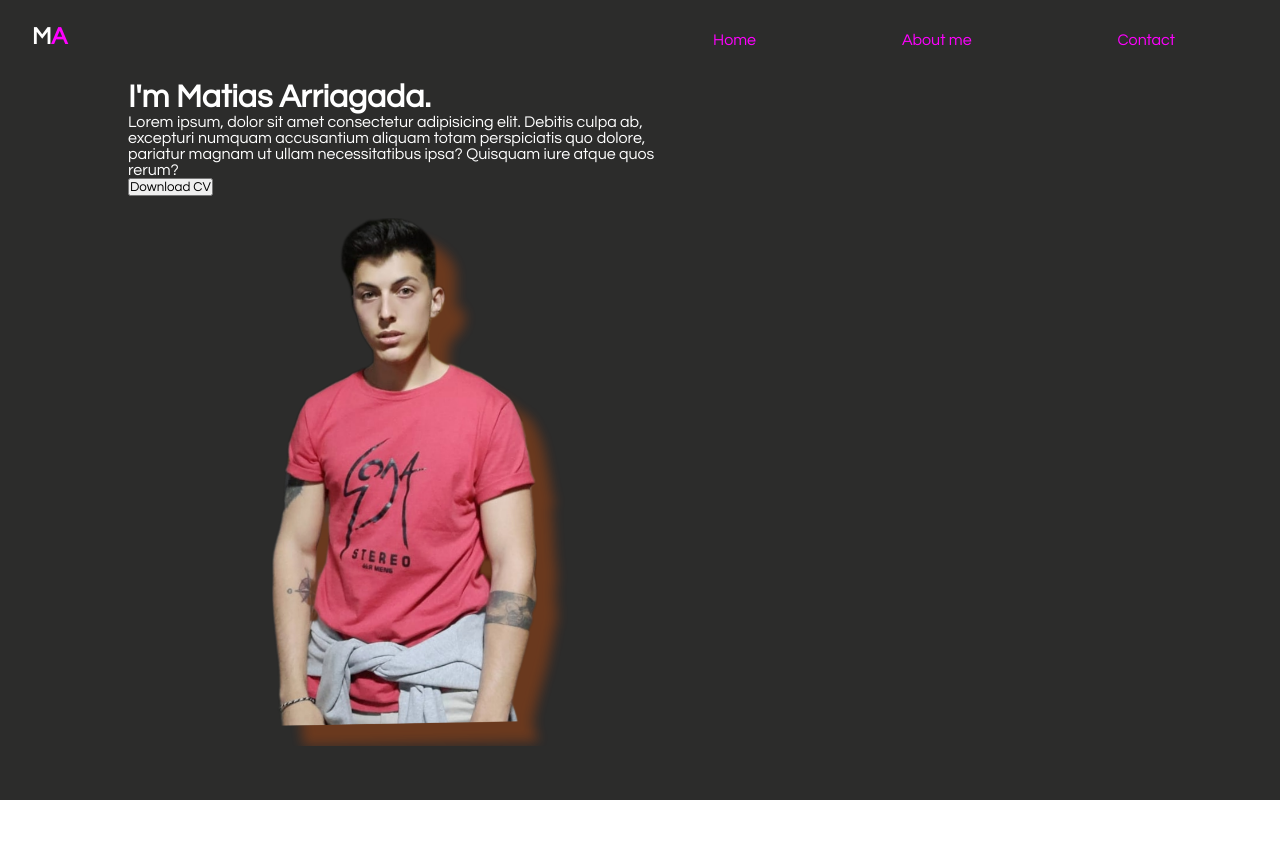
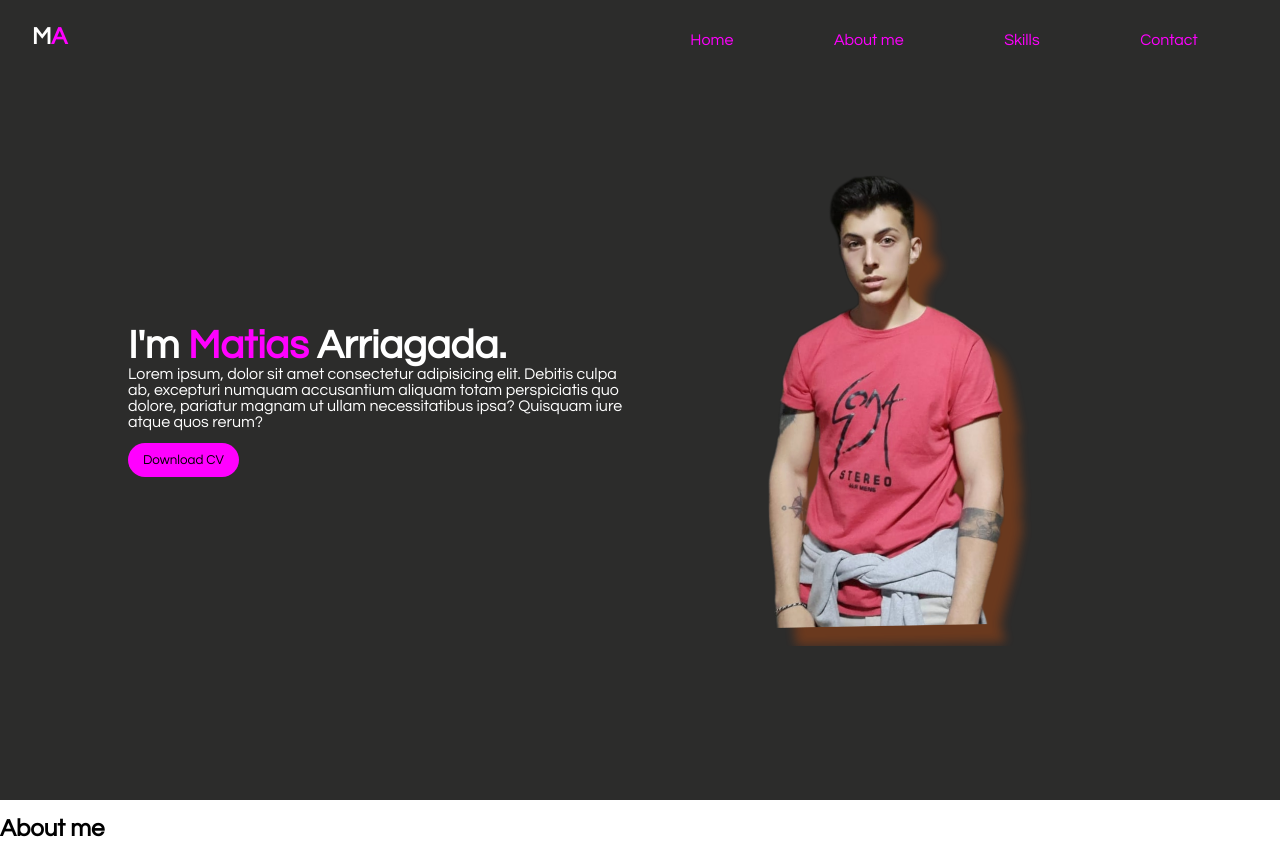
Before and after one commit to MatiiArriagada/MatiiArriagada.github.io, a plain HTML site: page Porfolio/Porfolio.html in a window 1280 px wide. Before the commit the page ends 800 px from the top, so only its background shows below. Drawn offline with Linux system fonts and the light colour scheme.

Commit message:
Portfolio

```diff
--- a/Porfolio/Porfolio.html
+++ b/Porfolio/Porfolio.html
@@ -20,24 +20,30 @@
                 <ul class="menu">
                     <li><a class="avtive" href="#">Home</a></li>
                     <li><a href="#">About me</a></li>
+                    <li><a href="#">Skills</a></li>
                     <li><a href="#">Contact</a></li>
                 </ul>
             </nav>
         </header>
 
         <main class="main">
-            <div class="info-conten">
+            <div class="info-content">
                 <h1>I'm <span>Matias</span> Arriagada.</h1>
                 <p>Lorem ipsum, dolor sit amet consectetur adipisicing elit. Debitis culpa ab, excepturi numquam accusantium aliquam totam perspiciatis quo dolore, pariatur magnam ut ullam necessitatibus ipsa? Quisquam iure atque quos rerum?</p>
                 <a download href="#">
-                    <button>Download CV</button>
+                    <button class="download-cv" download="">Download CV</button>
                 </a>
-                <img src="./Img/Eraser.jpng.png" alt="Matias Arriagada" class="img">
             </div>
+            <img src="./Img/Eraser.jpng.png" alt="Matias Arriagada picture" class="img">
         </main>
-
     </div>
 
+    <div class="about">
+        <img src="" alt="">
+    </div>
+    <div class="about-info">
+        <h2>About me</h2>
+    </div>
 
 </body>
 </html>
--- a/Porfolio/style.css
+++ b/Porfolio/style.css
@@ -1,7 +1,7 @@
 @import url('https://fonts.googleapis.com/css2?family=EB+Garamond&display=swap');
 
-@media screen {
-    (min-width: 500px;)
+@media screen (min-width: 500px;) {
+
 }
 
 * {
@@ -40,6 +40,11 @@ body {
 .brand span {
     color: #FF00FF;
 }
+
+.info-content span {
+    color: #FF00FF;
+}
+
 .menu {
     display: flex;
     width: 50%;
@@ -64,10 +69,15 @@ body {
     background-color: darksalmon;
     color: black;
     transition: ease-in .4s;
+    box-shadow: 2px 4px 13px -6px rgb(105, 244, 198);
 }
 
 h1 a:active {
     color: darkgray;
+}
+
+h1 {
+    font-size: 2.5em;
 }
 
 .image {
@@ -81,9 +91,24 @@ h1 a:active {
     height: 80vh;
     display: grid;
     grid-template-columns: repeat(2,1fr);
+    align-items: center;
 }
 
-.img {
-    width: 550px;
-    height: 550px;
+.main img {
+    width: 490px;
+    height: 490px;
 }
+
+.download-cv {
+    padding: 10px 15px;
+    background-color: fuchsia;
+    border: none;
+    border-radius: 20px;
+    margin-top: 13px;
+    cursor: pointer;
+}
+
+.download-cv:hover {
+    background-color: darksalmon;
+    box-shadow: 2px 4px 13px -6px rgb(102, 231, 200);
+}
```
